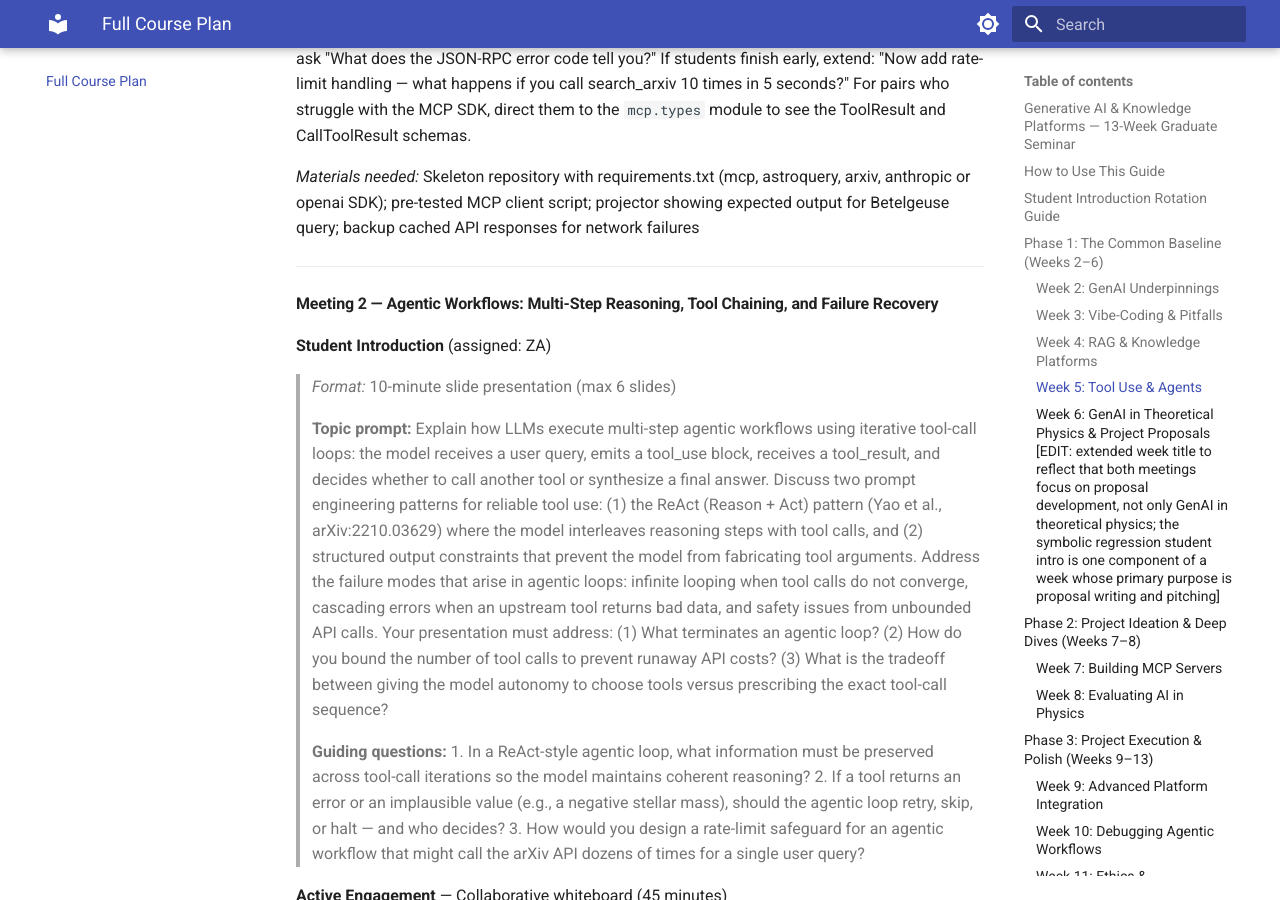
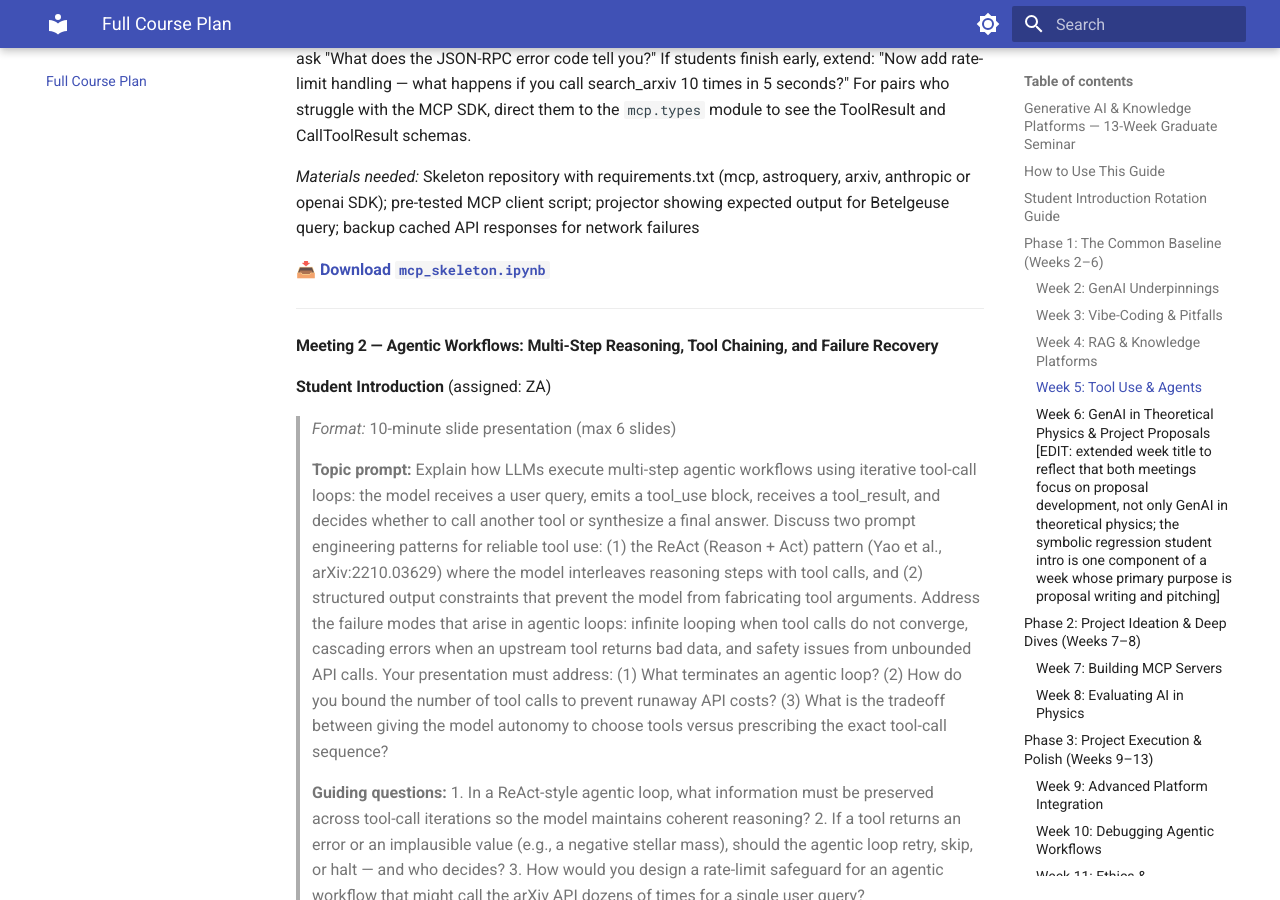
Before and after one commit to wdconinc/ai-in-physics-research, an MkDocs documentation site: the page built from docs/full-course-plan.md, in a window 1280 px wide and 900 px high, scrolled down 21999 px. Built offline with MkDocs 1.6.1 and Material for MkDocs 9.7.7, drawn with Linux system fonts in a browser that asks for light colours.

Commit message:
Add Week 5 Meeting 1 MCP skeleton notebook (#19)
Add docs/exercises/week05/mcp_skeleton.ipynb with stub implementations
of query_simbad() and search_arxiv() matching the live coding exercise
description. Add download link in full-course-plan.md after the
Materials needed section for Week 5 Meeting 1.

Co-authored-by: Copilot App <223556219+Copilot@users.noreply.github.com>

```diff
--- a/docs/full-course-plan.md
+++ b/docs/full-course-plan.md
@@ -465,6 +465,8 @@ Debrief (5 min): Each student shares one unexpected error they encountered and h
 *Facilitation notes:* Pre-test the skeleton in the exact environment students will use — astroquery SIMBAD queries can fail silently if the TAP service is unavailable; have a cached fallback JSON response ready. Set a concrete, checkable goal visible on the projector: "Your server should return spectral type 'M1-2Ia-Iab' for Betelgeuse." Circulate and resist solving problems directly — ask "What does the JSON-RPC error code tell you?" If students finish early, extend: "Now add rate-limit handling — what happens if you call search_arxiv 10 times in 5 seconds?" For pairs who struggle with the MCP SDK, direct them to the `mcp.types` module to see the ToolResult and CallToolResult schemas.
 
 *Materials needed:* Skeleton repository with requirements.txt (mcp, astroquery, arxiv, anthropic or openai SDK); pre-tested MCP client script; projector showing expected output for Betelgeuse query; backup cached API responses for network failures
+
+📥 **[Download `mcp_skeleton.ipynb`](exercises/week05/mcp_skeleton.ipynb)**
 
 ---
 
```
Also changed, not shown: docs/exercises/week05/mcp_skeleton.ipynb (added).
